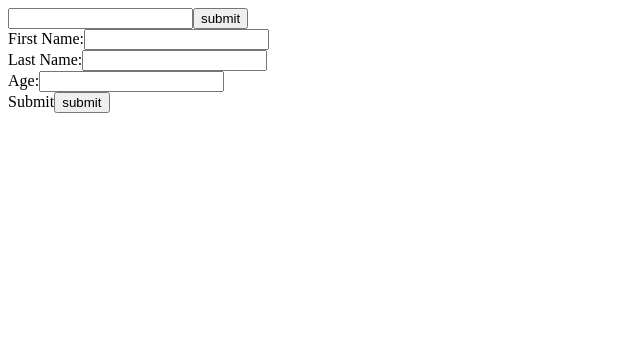
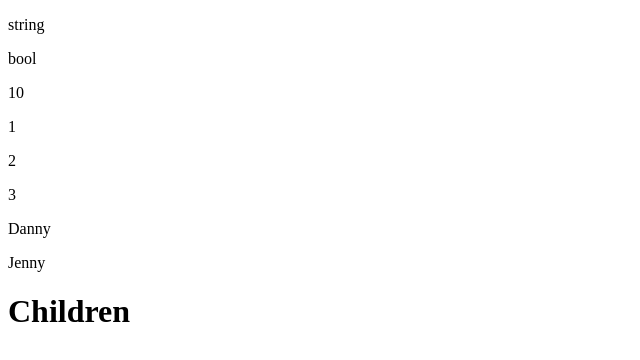
Before and after one commit to null-br/react-study, a React (Vite) app: page / in a window 1280 px wide. Shown: the top 360 px of the page, without its empty margins (0-640 px from the left). Built offline with nearby package versions, Linux system fonts and the light colour scheme.

Commit message:
finsh propTypes

```diff
--- a/package.json
+++ b/package.json
@@ -18,6 +18,8 @@
   },
   "homepage": "https://github.com/null-br/react-study#readme",
   "dependencies": {
+    "pro": "^0.3.0",
+    "prop-types": "^15.6.2",
     "react": "^16.6.3",
     "react-dom": "^16.6.3",
     "react-html-id": "^0.1.5",
--- a/src/App.js
+++ b/src/App.js
@@ -6,7 +6,8 @@ import React, { Component } from 'react';
 // import Index from './components/LifeCycle/Index';
 // import Index from './components/PureComponents/Index';
 // import Index from './components/ReactRouter/Index';
-import Index from './components/RefsAndDOM/Index';
+// import Index from './components/RefsAndDOM/Index';
+import Index from './components/PropTypes/Index';
 
 class App extends Component {
   render() {
--- /dev/null
+++ b/src/components/PropTypes/Index.js
@@ -0,0 +1,56 @@
+import React, { Component, Fragment } from 'react';
+import PropTypes from 'prop-types';
+
+const propTypes = {
+  str: PropTypes.string.isRequired,
+  bool: PropTypes.bool,
+  strOrNum: PropTypes.oneOfType([PropTypes.string, PropTypes.number]),
+  arr: PropTypes.arrayOf(PropTypes.number),
+  arrOfObj: PropTypes.arrayOf(PropTypes.shape({
+    name: PropTypes.string,
+    age: PropTypes.number,
+  })),
+  // children: PropTypes.arrayOf(PropTypes.element),
+  children: PropTypes.element,
+}
+
+const Test = (props) => {
+  return (
+    <Fragment>
+      <p>{props.str}</p>
+      <p>{props.bool ? 'bool' : 'no bool'}</p>
+      <p>{props.strOrNum}</p>
+      {props.arr.map((val) => {
+        return (
+          <p key={val}>{val}</p>
+        );
+      })}
+      {props.arrOfObj.map((val) => {
+        return (
+          <p key={val.age}>{val.name}</p>
+        );
+      })}
+      <h1>{props.children}</h1>
+    </Fragment>
+  );
+}
+
+Test.propTypes = propTypes;
+
+class Index extends Component{
+  render() {
+    return (
+      <Fragment>
+        <Test
+          str={'string'}
+          bool={true}
+          strOrNum={10}
+          arr={[1,2,3]}
+          arrOfObj={[{name: 'Danny', age: 10}, {name: 'Jenny', age: 20}]}
+        ><div>Children</div></Test>
+      </Fragment>
+    );
+  }
+}
+
+export default Index;
```
Also changed, not shown: 2 other files (tests, documents, lock files or other folders).
